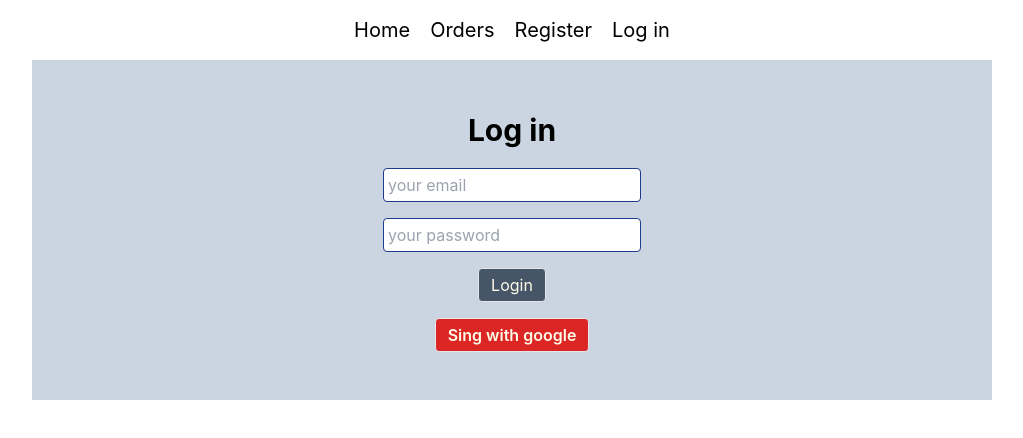
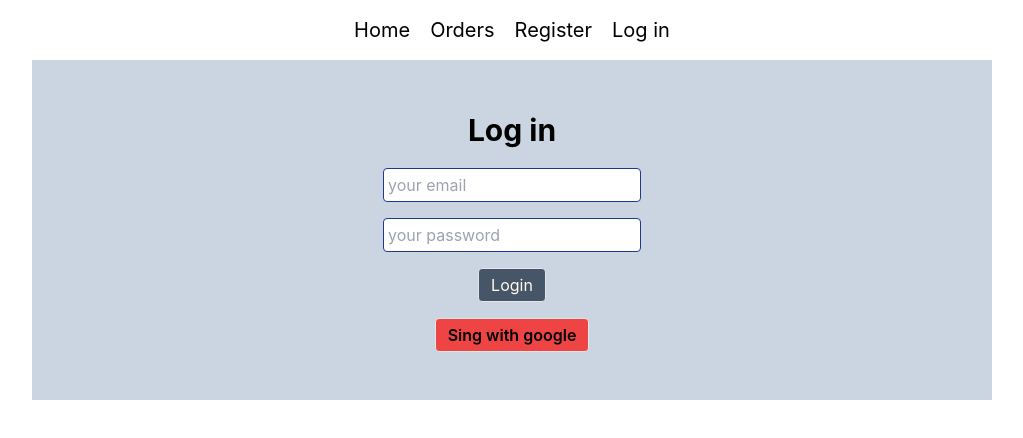
Before and after one commit to Anikroy7/router-firebase-intregation, a React (Create React App) app: page /login in a window 1280 px wide. Shown: the top 438 px of the page, without its empty margins (128-1151 px from the left). Built offline with nearby package versions, Linux system fonts and the light colour scheme; no server answers.

Commit message:
final commit:

```diff
--- a/src/Components/LogIn/LogIn.js
+++ b/src/Components/LogIn/LogIn.js
@@ -17,7 +17,7 @@
 
                 </form>
                 <div onClick={() => signInWithGoogle()}>
-                    <button className='bg-red-600 text-yellow-50 border border-b rounded font-semibold p-1 px-3 mb-4 font-xl hover:bg-red-500'>Sing with google</button>
+                    <button className='bg-red-500 text-yellow-40 border border-b rounded font-semibold p-1 px-3 mb-4 font-xl hover:bg-red-400'>Sing with google</button>
                 </div>
             </section>
         </div>
```
